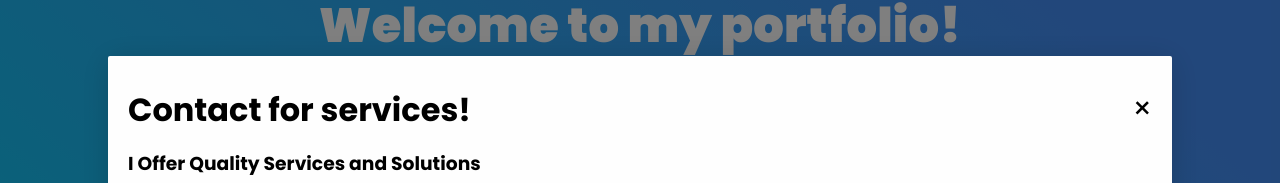
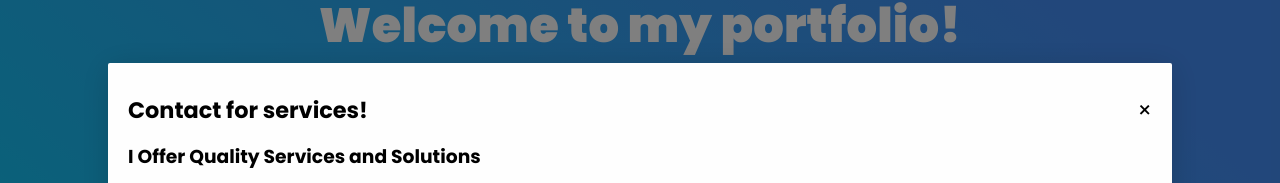
Before and after one commit to anandbaraik/anandbaraik.github.io, a React (Create React App) app: page /#/ in a window 1280 px wide. Shown: the part 179-362 px from the top of the page. Built offline with nearby package versions, Linux system fonts and the light colour scheme.

Commit message:
portal header font size reduced

```diff
--- a/src/components/Modal/Modal.css
+++ b/src/components/Modal/Modal.css
@@ -28,10 +28,11 @@
 }
 .upper-section > h1{
     margin: 0;
+    font-size: 1.4rem;
 }
 .close{
     margin: 0;
-    font-size: 1.9em;
+    font-size: 1.4rem;
     cursor: pointer;
     display: flex;
     flex-direction: column;
```
